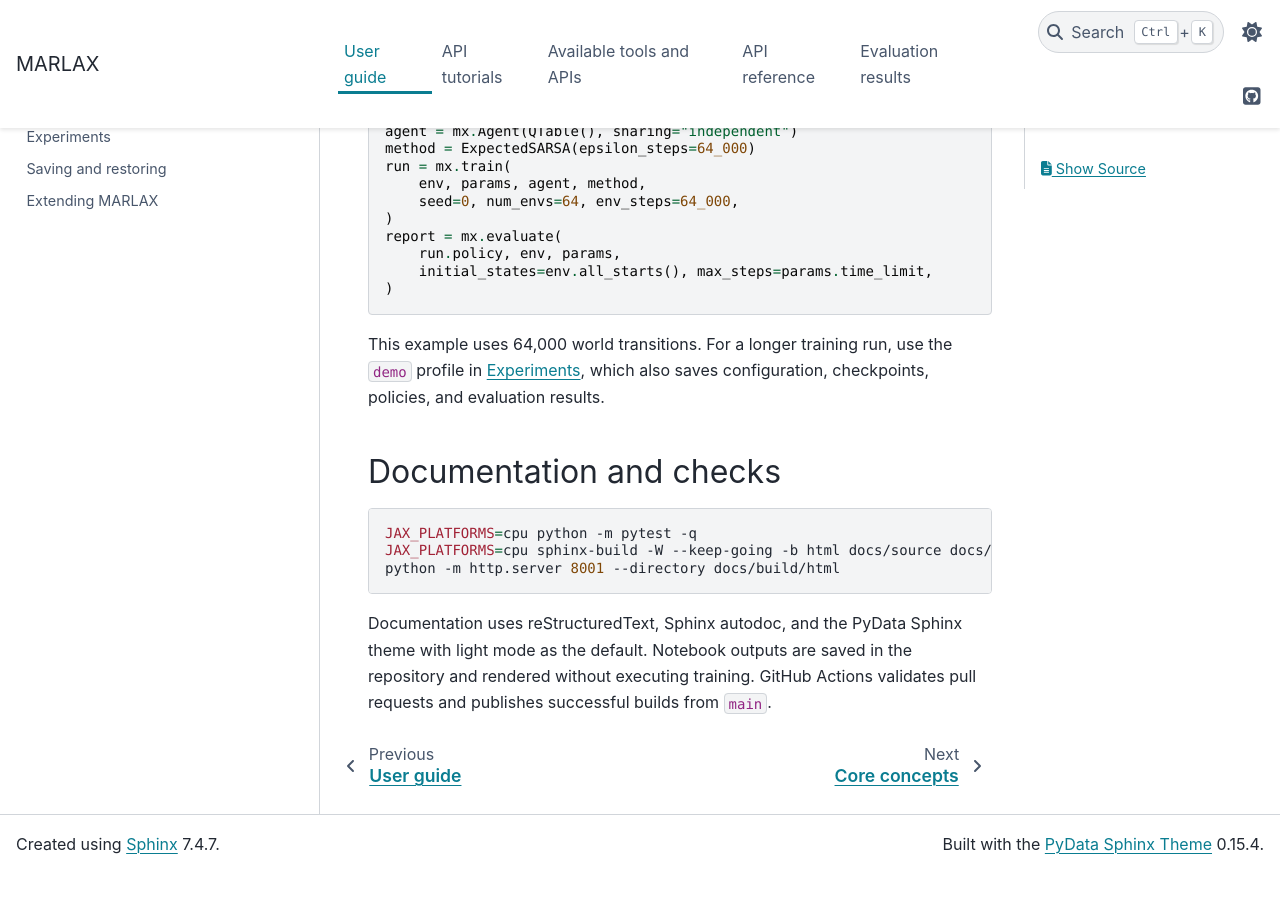
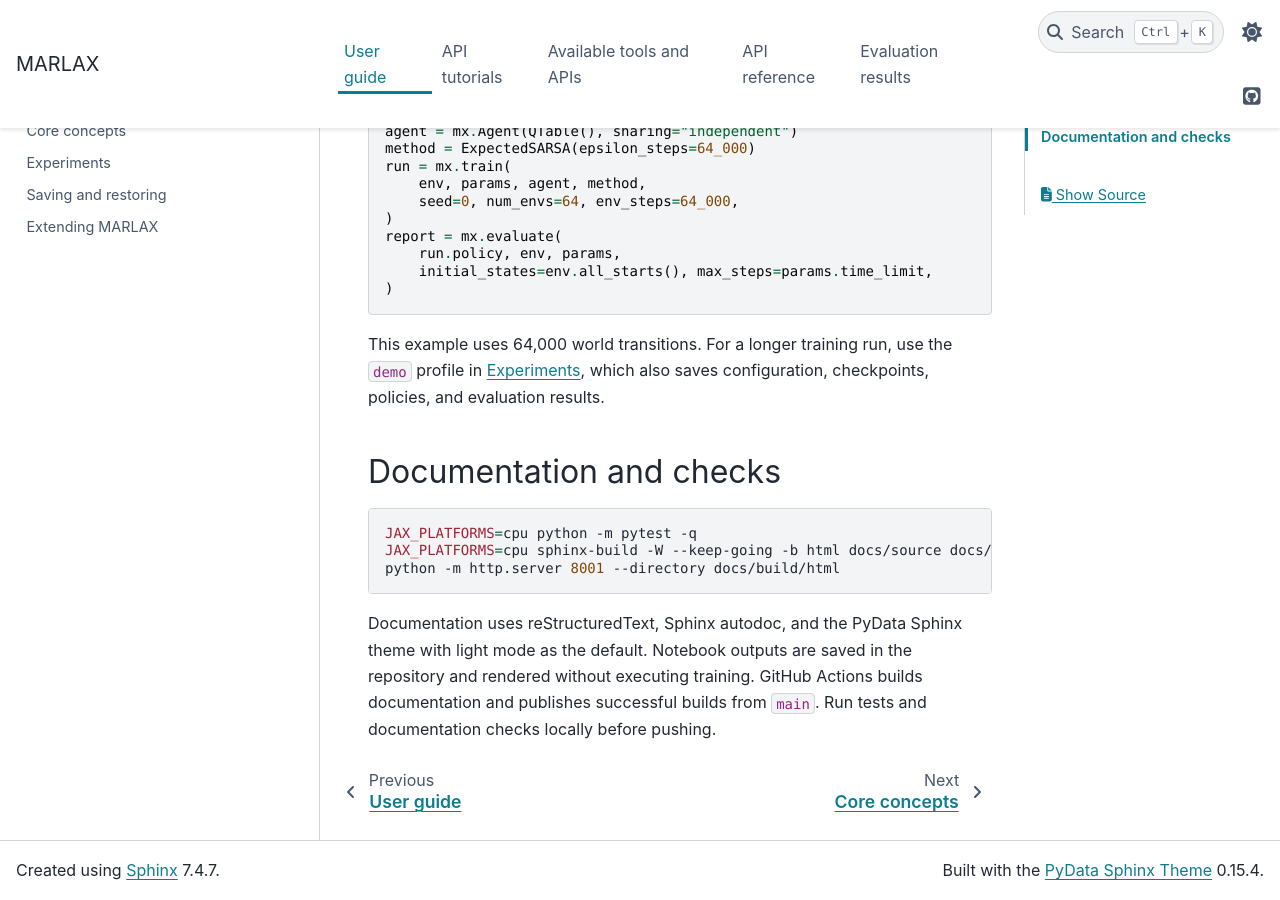
Before and after one commit to rgs2151/marlax, a Sphinx documentation site: the page built from docs/source/getting_started.rst, in a window 1280 px wide and 900 px high, scrolled down 860 px. Built offline with Sphinx 7.4.7 and the PyData theme 0.15.4, drawn with Linux system fonts in a browser that asks for light colours; before the commit the page ends 1733 px from its top, so only the background shows below that.

```diff
--- a/docs/source/getting_started.rst
+++ b/docs/source/getting_started.rst
@@ -62,5 +62,6 @@ Documentation and checks
 
 Documentation uses reStructuredText, Sphinx autodoc, and the PyData Sphinx
 theme with light mode as the default. Notebook outputs are saved in the
-repository and rendered without executing training. GitHub Actions validates
-pull requests and publishes successful builds from ``main``.
+repository and rendered without executing training. GitHub Actions builds
+documentation and publishes successful builds from ``main``. Run tests and
+documentation checks locally before pushing.
--- a/docs/source/inventory.rst
+++ b/docs/source/inventory.rst
@@ -180,7 +180,7 @@ Repository commands and examples
    * - ``python scripts/check_docs.py docs/build/html``
      - Check saved tutorial outputs, generated pages, downloads, images, and local links
    * - ``.github/workflows/pages.yml``
-     - Run CPU checks and documentation builds on pull requests; publish successful main builds to Pages
+     - Build documentation on pull requests; publish successful main builds to Pages
    * - ``python -m pytest -q``
      - Run the small correctness suite
    * - ``sphinx-build -W --keep-going -b html docs/source docs/build/html``
```
Also changed, not shown: README.md (+8 -11 lines), 1 other file.
